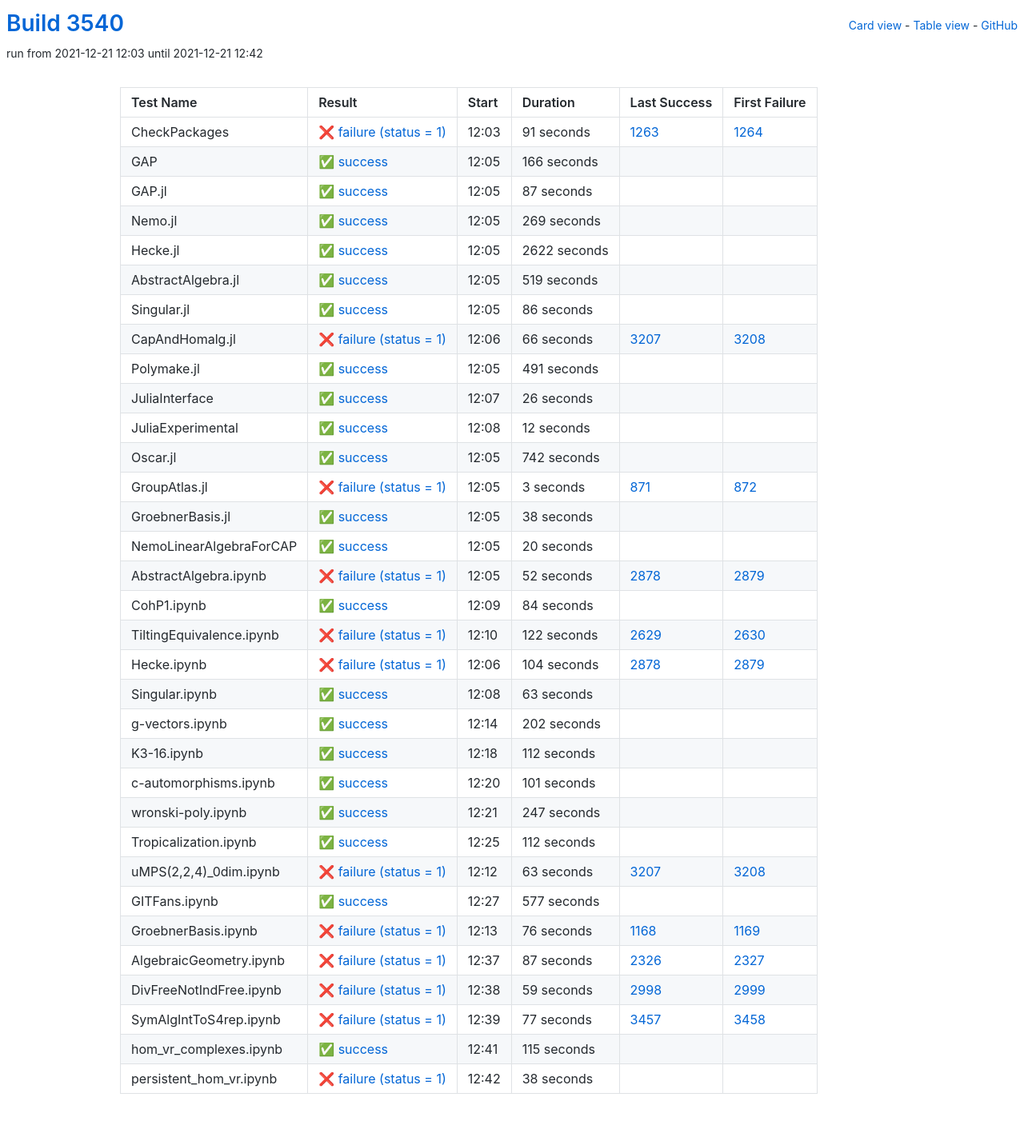
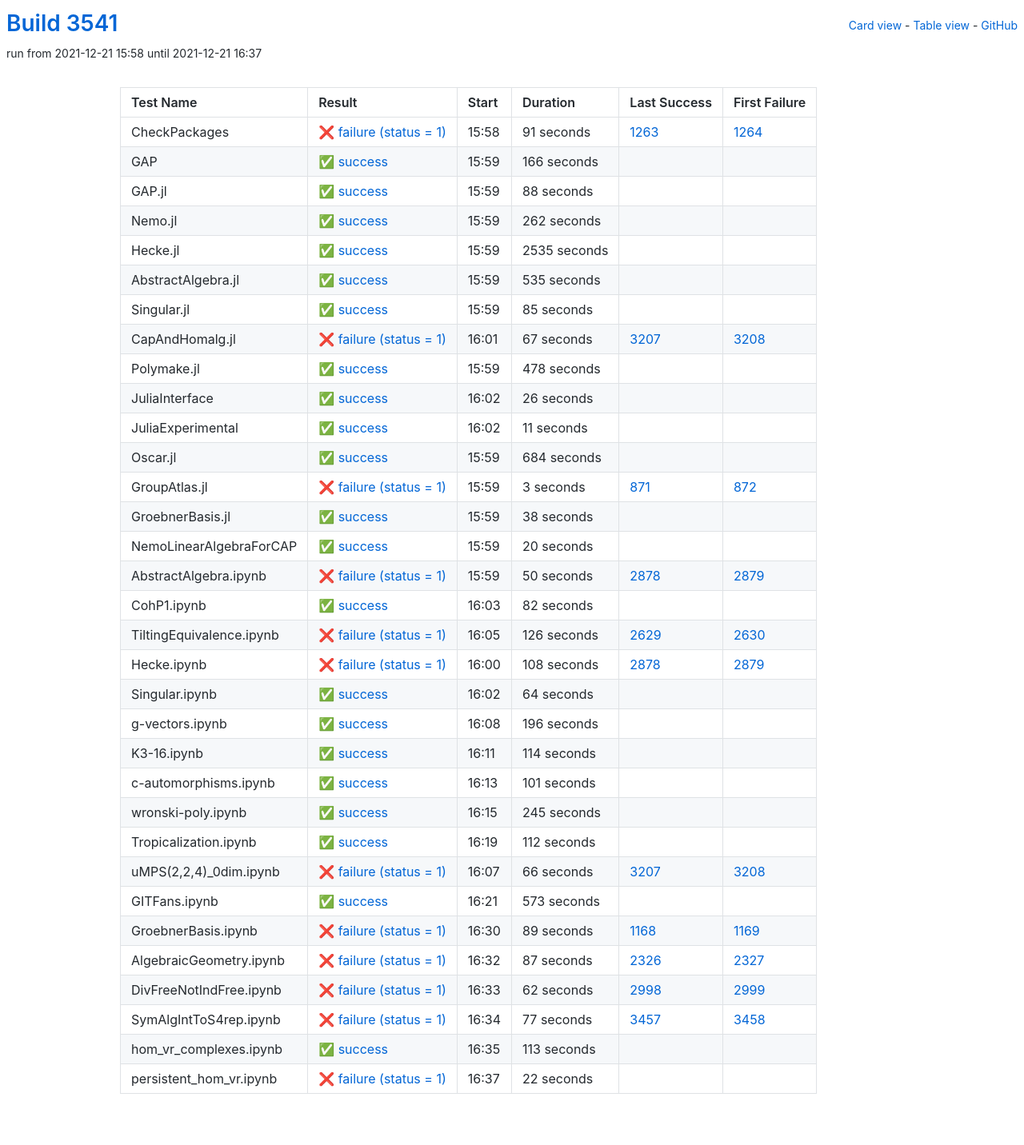
Before and after one commit to oscar-system/oscar-ci-status-stable, a Jekyll site: the page built from table.html, in a window 1280 px wide. Shown: the whole page at 80% size. Built offline with Jekyll 4.4.1, drawn with Linux system fonts in a browser that asks for light colours.

Commit message:
Build #3541

```diff
--- a/_data/ci.yml
+++ b/_data/ci.yml
@@ -1,6 +1,6 @@
 ---
-build: 3540
-build_url: https://oscarci.mathematik.uni-kl.de/job/oscar-stable/3540/
+build: 3541
+build_url: https://oscarci.mathematik.uni-kl.de/job/oscar-stable/3541/
 job: oscar-stable
 organization: oscar-system
 repo: oscar-ci-status-stable
@@ -8,8 +8,8 @@ repourl: https://github.com/oscar-system/oscar-ci-status-stable
 tests:
 - name: CheckPackages
   id: checkpackages
-  log: https://oscarci.mathematik.uni-kl.de/job/oscar-stable/3540/artifact/logs/build-3540/CheckPackages.log
-  start: 2021-12-21 12:03
+  log: https://oscarci.mathematik.uni-kl.de/job/oscar-stable/3541/artifact/logs/build-3541/CheckPackages.log
+  start: 2021-12-21 15:58
   success: false
   exitcode: 1
   status: failure
@@ -20,8 +20,8 @@ tests:
   first_failure_url: https://oscarci.mathematik.uni-kl.de/job/oscar-stable/1264/
 - name: GAP
   id: gap
-  log: https://oscarci.mathematik.uni-kl.de/job/oscar-stable/3540/artifact/logs/build-3540/GAP.log
-  start: 2021-12-21 12:05
+  log: https://oscarci.mathematik.uni-kl.de/job/oscar-stable/3541/artifact/logs/build-3541/GAP.log
+  start: 2021-12-21 15:59
   success: true
   exitcode: 0
   status: success
@@ -32,92 +32,92 @@ tests:
   first_failure_url:
 - name: GAP.jl
   id: gap-jl
-  log: https://oscarci.mathematik.uni-kl.de/job/oscar-stable/3540/artifact/logs/build-3540/GAP.jl.log
-  start: 2021-12-21 12:05
+  log: https://oscarci.mathematik.uni-kl.de/job/oscar-stable/3541/artifact/logs/build-3541/GAP.jl.log
+  start: 2021-12-21 15:59
   success: true
   exitcode: 0
   status: success
-  duration: 87
+  duration: 88
   last_success: false
   last_success_url:
   first_failure: false
   first_failure_url:
 - name: Nemo.jl
   id: nemo-jl
-  log: https://oscarci.mathematik.uni-kl.de/job/oscar-stable/3540/artifact/logs/build-3540/Nemo.jl.log
-  start: 2021-12-21 12:05
+  log: https://oscarci.mathematik.uni-kl.de/job/oscar-stable/3541/artifact/logs/build-3541/Nemo.jl.log
+  start: 2021-12-21 15:59
   success: true
   exitcode: 0
   status: success
-  duration: 269
+  duration: 262
   last_success: false
   last_success_url:
   first_failure: false
   first_failure_url:
 - name: Hecke.jl
   id: hecke-jl
-  log: https://oscarci.mathematik.uni-kl.de/job/oscar-stable/3540/artifact/logs/build-3540/Hecke.jl.log
-  start: 2021-12-21 12:05
+  log: https://oscarci.mathematik.uni-kl.de/job/oscar-stable/3541/artifact/logs/build-3541/Hecke.jl.log
+  start: 2021-12-21 15:59
   success: true
   exitcode: 0
   status: success
-  duration: 2622
+  duration: 2535
   last_success: false
   last_success_url:
   first_failure: false
   first_failure_url:
 - name: AbstractAlgebra.jl
   id: abstractalgebra-jl
-  log: https://oscarci.mathematik.uni-kl.de/job/oscar-stable/3540/artifact/logs/build-3540/AbstractAlgebra.jl.log
-  start: 2021-12-21 12:05
+  log: https://oscarci.mathematik.uni-kl.de/job/oscar-stable/3541/artifact/logs/build-3541/AbstractAlgebra.jl.log
+  start: 2021-12-21 15:59
   success: true
   exitcode: 0
   status: success
-  duration: 519
+  duration: 535
   last_success: false
   last_success_url:
   first_failure: false
   first_failure_url:
 - name: Singular.jl
   id: singular-jl
-  log: https://oscarci.mathematik.uni-kl.de/job/oscar-stable/3540/artifact/logs/build-3540/Singular.jl.log
-  start: 2021-12-21 12:05
+  log: https://oscarci.mathematik.uni-kl.de/job/oscar-stable/3541/artifact/logs/build-3541/Singular.jl.log
+  start: 2021-12-21 15:59
   success: true
   exitcode: 0
   status: success
-  duration: 86
+  duration: 85
   last_success: false
   last_success_url:
   first_failure: false
   first_failure_url:
 - name: CapAndHomalg.jl
   id: capandhomalg-jl
-  log: https://oscarci.mathematik.uni-kl.de/job/oscar-stable/3540/artifact/logs/build-3540/CapAndHomalg.jl.log
-  start: 2021-12-21 12:06
+  log: https://oscarci.mathematik.uni-kl.de/job/oscar-stable/3541/artifact/logs/build-3541/CapAndHomalg.jl.log
+  start: 2021-12-21 16:01
   success: false
   exitcode: 1
   status: failure
-  duration: 66
+  duration: 67
   last_success: 3207
   last_success_url: https://oscarci.mathematik.uni-kl.de/job/oscar-stable/3207/
   first_failure: 3208
   first_failure_url: https://oscarci.mathematik.uni-kl.de/job/oscar-stable/3208/
 - name: Polymake.jl
   id: polymake-jl
-  log: https://oscarci.mathematik.uni-kl.de/job/oscar-stable/3540/artifact/logs/build-3540/Polymake.jl.log
-  start: 2021-12-21 12:05
+  log: https://oscarci.mathematik.uni-kl.de/job/oscar-stable/3541/artifact/logs/build-3541/Polymake.jl.log
+  start: 2021-12-21 15:59
   success: true
   exitcode: 0
   status: success
-  duration: 491
+  duration: 478
   last_success: false
   last_success_url:
   first_failure: false
   first_failure_url:
 - name: JuliaInterface
   id: juliainterface
-  log: https://oscarci.mathematik.uni-kl.de/job/oscar-stable/3540/artifact/logs/build-3540/JuliaInterface.log
-  start: 2021-12-21 12:07
+  log: https://oscarci.mathematik.uni-kl.de/job/oscar-stable/3541/artifact/logs/build-3541/JuliaInterface.log
+  start: 2021-12-21 16:02
   success: true
   exitcode: 0
   status: success
@@ -128,32 +128,32 @@ tests:
   first_failure_url:
 - name: JuliaExperimental
   id: juliaexperimental
-  log: https://oscarci.mathematik.uni-kl.de/job/oscar-stable/3540/artifact/logs/build-3540/JuliaExperimental.log
-  start: 2021-12-21 12:08
+  log: https://oscarci.mathematik.uni-kl.de/job/oscar-stable/3541/artifact/logs/build-3541/JuliaExperimental.log
+  start: 2021-12-21 16:02
   success: true
   exitcode: 0
   status: success
-  duration: 12
+  duration: 11
   last_success: false
   last_success_url:
   first_failure: false
   first_failure_url:
 - name: Oscar.jl
   id: oscar-jl
-  log: https://oscarci.mathematik.uni-kl.de/job/oscar-stable/3540/artifact/logs/build-3540/Oscar.jl.log
-  start: 2021-12-21 12:05
+  log: https://oscarci.mathematik.uni-kl.de/job/oscar-stable/3541/artifact/logs/build-3541/Oscar.jl.log
+  start: 2021-12-21 15:59
   success: true
   exitcode: 0
   status: success
-  duration: 742
+  duration: 684
   last_success: false
   last_success_url:
   first_failure: false
   first_failure_url:
 - name: GroupAtlas.jl
   id: groupatlas-jl
-  log: https://oscarci.mathematik.uni-kl.de/job/oscar-stable/3540/artifact/logs/build-3540/GroupAtlas.jl.log
-  start: 2021-12-21 12:05
+  log: https://oscarci.mathematik.uni-kl.de/job/oscar-stable/3541/artifact/logs/build-3541/GroupAtlas.jl.log
+  start: 2021-12-21 15:59
   success: false
   exitcode: 1
   status: failure
@@ -164,8 +164,8 @@ tests:
   first_failure_url: https://oscarci.mathematik.uni-kl.de/job/oscar-stable/872/
 - name: GroebnerBasis.jl
   id: groebnerbasis-jl
-  log: https://oscarci.mathematik.uni-kl.de/job/oscar-stable/3540/artifact/logs/build-3540/GroebnerBasis.jl.log
-  start: 2021-12-21 12:05
+  log: https://oscarci.mathematik.uni-kl.de/job/oscar-stable/3541/artifact/logs/build-3541/GroebnerBasis.jl.log
+  start: 2021-12-21 15:59
   success: true
   exitcode: 0
   status: success
@@ -176,8 +176,8 @@ tests:
   first_failure_url:
 - name: NemoLinearAlgebraForCAP
   id: nemolinearalgebraforcap
-  log: https://oscarci.mathematik.uni-kl.de/job/oscar-stable/3540/artifact/logs/build-3540/NemoLinearAlgebraForCAP.log
-  start: 2021-12-21 12:05
+  log: https://oscarci.mathematik.uni-kl.de/job/oscar-stable/3541/artifact/logs/build-3541/NemoLinearAlgebraForCAP.log
+  start: 2021-12-21 15:59
   success: true
   exitcode: 0
   status: success
@@ -188,92 +188,92 @@ tests:
   first_failure_url:
 - name: AbstractAlgebra.ipynb
   id: abstractalgebra-ipynb
-  log: https://oscarci.mathematik.uni-kl.de/job/oscar-stable/3540/artifact/logs/build-3540/AbstractAlgebra.ipynb.log
-  start: 2021-12-21 12:05
+  log: https://oscarci.mathematik.uni-kl.de/job/oscar-stable/3541/artifact/logs/build-3541/AbstractAlgebra.ipynb.log
+  start: 2021-12-21 15:59
   success: false
   exitcode: 1
   status: failure
-  duration: 52
+  duration: 50
   last_success: 2878
   last_success_url: https://oscarci.mathematik.uni-kl.de/job/oscar-stable/2878/
   first_failure: 2879
   first_failure_url: https://oscarci.mathematik.uni-kl.de/job/oscar-stable/2879/
 - name: CohP1.ipynb
   id: cohp1-ipynb
-  log: https://oscarci.mathematik.uni-kl.de/job/oscar-stable/3540/artifact/logs/build-3540/CohP1.ipynb.log
-  start: 2021-12-21 12:09
+  log: https://oscarci.mathematik.uni-kl.de/job/oscar-stable/3541/artifact/logs/build-3541/CohP1.ipynb.log
+  start: 2021-12-21 16:03
   success: true
   exitcode: 0
   status: success
-  duration: 84
+  duration: 82
   last_success: false
   last_success_url:
   first_failure: false
   first_failure_url:
 - name: TiltingEquivalence.ipynb
   id: tiltingequivalence-ipynb
-  log: https://oscarci.mathematik.uni-kl.de/job/oscar-stable/3540/artifact/logs/build-3540/TiltingEquivalence.ipynb.log
-  start: 2021-12-21 12:10
+  log: https://oscarci.mathematik.uni-kl.de/job/oscar-stable/3541/artifact/logs/build-3541/TiltingEquivalence.ipynb.log
+  start: 2021-12-21 16:05
   success: false
   exitcode: 1
   status: failure
-  duration: 122
+  duration: 126
   last_success: 2629
   last_success_url: https://oscarci.mathematik.uni-kl.de/job/oscar-stable/2629/
   first_failure: 2630
   first_failure_url: https://oscarci.mathematik.uni-kl.de/job/oscar-stable/2630/
 - name: Hecke.ipynb
   id: hecke-ipynb
-  log: https://oscarci.mathematik.uni-kl.de/job/oscar-stable/3540/artifact/logs/build-3540/Hecke.ipynb.log
-  start: 2021-12-21 12:06
+  log: https://oscarci.mathematik.uni-kl.de/job/oscar-stable/3541/artifact/logs/build-3541/Hecke.ipynb.log
+  start: 2021-12-21 16:00
   success: false
   exitcode: 1
   status: failure
-  duration: 104
+  duration: 108
   last_success: 2878
   last_success_url: https://oscarci.mathematik.uni-kl.de/job/oscar-stable/2878/
   first_failure: 2879
   first_failure_url: https://oscarci.mathematik.uni-kl.de/job/oscar-stable/2879/
 - name: Singular.ipynb
   id: singular-ipynb
-  log: https://oscarci.mathematik.uni-kl.de/job/oscar-stable/3540/artifact/logs/build-3540/Singular.ipynb.log
-  start: 2021-12-21 12:08
+  log: https://oscarci.mathematik.uni-kl.de/job/oscar-stable/3541/artifact/logs/build-3541/Singular.ipynb.log
+  start: 2021-12-21 16:02
   success: true
   exitcode: 0
   status: success
-  duration: 63
+  duration: 64
   last_success: false
   last_success_url:
   first_failure: false
   first_failure_url:
 - name: g-vectors.ipynb
   id: g-vectors-ipynb
-  log: https://oscarci.mathematik.uni-kl.de/job/oscar-stable/3540/artifact/logs/build-3540/g-vectors.ipynb.log
-  start: 2021-12-21 12:14
+  log: https://oscarci.mathematik.uni-kl.de/job/oscar-stable/3541/artifact/logs/build-3541/g-vectors.ipynb.log
+  start: 2021-12-21 16:08
   success: true
   exitcode: 0
   status: success
-  duration: 202
+  duration: 196
   last_success: false
   last_success_url:
   first_failure: false
   first_failure_url:
 - name: K3-16.ipynb
   id: k3-16-ipynb
-  log: https://oscarci.mathematik.uni-kl.de/job/oscar-stable/3540/artifact/logs/build-3540/K3-16.ipynb.log
-  start: 2021-12-21 12:18
+  log: https://oscarci.mathematik.uni-kl.de/job/oscar-stable/3541/artifact/logs/build-3541/K3-16.ipynb.log
+  start: 2021-12-21 16:11
   success: true
   exitcode: 0
   status: success
-  duration: 112
+  duration: 114
   last_success: false
   last_success_url:
   first_failure: false
   first_failure_url:
 - name: c-automorphisms.ipynb
   id: c-automorphisms-ipynb
-  log: https://oscarci.mathematik.uni-kl.de/job/oscar-stable/3540/artifact/logs/build-3540/c-automorphisms.ipynb.log
-  start: 2021-12-21 12:20
+  log: https://oscarci.mathematik.uni-kl.de/job/oscar-stable/3541/artifact/logs/build-3541/c-automorphisms.ipynb.log
+  start: 2021-12-21 16:13
   success: true
   exitcode: 0
   status: success
@@ -284,20 +284,20 @@ tests:
   first_failure_url:
 - name: wronski-poly.ipynb
   id: wronski-poly-ipynb
-  log: https://oscarci.mathematik.uni-kl.de/job/oscar-stable/3540/artifact/logs/build-3540/wronski-poly.ipynb.log
-  start: 2021-12-21 12:21
+  log: https://oscarci.mathematik.uni-kl.de/job/oscar-stable/3541/artifact/logs/build-3541/wronski-poly.ipynb.log
+  start: 2021-12-21 16:15
   success: true
   exitcode: 0
   status: success
-  duration: 247
+  duration: 245
   last_success: false
   last_success_url:
   first_failure: false
   first_failure_url:
 - name: Tropicalization.ipynb
   id: tropicalization-ipynb
-  log: https://oscarci.mathematik.uni-kl.de/job/oscar-stable/3540/artifact/logs/build-3540/Tropicalization.ipynb.log
-  start: 2021-12-21 12:25
+  log: https://oscarci.mathematik.uni-kl.de/job/oscar-stable/3541/artifact/logs/build-3541/Tropicalization.ipynb.log
+  start: 2021-12-21 16:19
   success: true
   exitcode: 0
   status: success
@@ -308,44 +308,44 @@ tests:
   first_failure_url:
 - name: uMPS(2,2,4)_0dim.ipynb
   id: umps-2-2-4-0dim-ipynb
-  log: https://oscarci.mathematik.uni-kl.de/job/oscar-stable/3540/artifact/logs/build-3540/uMPS-2-2-4-_0dim.ipynb.log
-  start: 2021-12-21 12:12
+  log: https://oscarci.mathematik.uni-kl.de/job/oscar-stable/3541/artifact/logs/build-3541/uMPS-2-2-4-_0dim.ipynb.log
+  start: 2021-12-21 16:07
   success: false
   exitcode: 1
   status: failure
-  duration: 63
+  duration: 66
   last_success: 3207
   last_success_url: https://oscarci.mathematik.uni-kl.de/job/oscar-stable/3207/
   first_failure: 3208
   first_failure_url: https://oscarci.mathematik.uni-kl.de/job/oscar-stable/3208/
 - name: GITFans.ipynb
   id: gitfans-ipynb
-  log: https://oscarci.mathematik.uni-kl.de/job/oscar-stable/3540/artifact/logs/build-3540/GITFans.ipynb.log
-  start: 2021-12-21 12:27
+  log: https://oscarci.mathematik.uni-kl.de/job/oscar-stable/3541/artifact/logs/build-3541/GITFans.ipynb.log
+  start: 2021-12-21 16:21
   success: true
   exitcode: 0
   status: success
-  duration: 577
+  duration: 573
   last_success: false
   last_success_url:
   first_failure: false
   first_failure_url:
 - name: GroebnerBasis.ipynb
   id: groebnerbasis-ipynb
-  log: https://oscarci.mathematik.uni-kl.de/job/oscar-stable/3540/artifact/logs/build-3540/GroebnerBasis.ipynb.log
-  start: 2021-12-21 12:13
+  log: https://oscarci.mathematik.uni-kl.de/job/oscar-stable/3541/artifact/logs/build-3541/GroebnerBasis.ipynb.log
+  start: 2021-12-21 16:30
   success: false
   exitcode: 1
   status: failure
-  duration: 76
+  duration: 89
   last_success: 1168
   last_success_url: https://oscarci.mathematik.uni-kl.de/job/oscar-stable/1168/
   first_failure: 1169
   first_failure_url: https://oscarci.mathematik.uni-kl.de/job/oscar-stable/1169/
 - name: AlgebraicGeometry.ipynb
   id: algebraicgeometry-ipynb
-  log: https://oscarci.mathematik.uni-kl.de/job/oscar-stable/3540/artifact/logs/build-3540/AlgebraicGeometry.ipynb.log
-  start: 2021-12-21 12:37
+  log: https://oscarci.mathematik.uni-kl.de/job/oscar-stable/3541/artifact/logs/build-3541/AlgebraicGeometry.ipynb.log
+  start: 2021-12-21 16:32
   success: false
   exitcode: 1
   status: failure
@@ -356,20 +356,20 @@ tests:
   first_failure_url: https://oscarci.mathematik.uni-kl.de/job/oscar-stable/2327/
 - name: DivFreeNotIndFree.ipynb
   id: divfreenotindfree-ipynb
-  log: https://oscarci.mathematik.uni-kl.de/job/oscar-stable/3540/artifact/logs/build-3540/DivFreeNotIndFree.ipynb.log
-  start: 2021-12-21 12:38
+  log: https://oscarci.mathematik.uni-kl.de/job/oscar-stable/3541/artifact/logs/build-3541/DivFreeNotIndFree.ipynb.log
+  start: 2021-12-21 16:33
   success: false
   exitcode: 1
   status: failure
-  duration: 59
+  duration: 62
   last_success: 2998
   last_success_url: https://oscarci.mathematik.uni-kl.de/job/oscar-stable/2998/
   first_failure: 2999
   first_failure_url: https://oscarci.mathematik.uni-kl.de/job/oscar-stable/2999/
 - name: SymAlgIntToS4rep.ipynb
   id: symalginttos4rep-ipynb
-  log: https://oscarci.mathematik.uni-kl.de/job/oscar-stable/3540/artifact/logs/build-3540/SymAlgIntToS4rep.ipynb.log
-  start: 2021-12-21 12:39
+  log: https://oscarci.mathematik.uni-kl.de/job/oscar-stable/3541/artifact/logs/build-3541/SymAlgIntToS4rep.ipynb.log
+  start: 2021-12-21 16:34
   success: false
   exitcode: 1
   status: failure
@@ -380,24 +380,24 @@ tests:
   first_failure_url: https://oscarci.mathematik.uni-kl.de/job/oscar-stable/3458/
 - name: hom_vr_complexes.ipynb
   id: hom-vr-complexes-ipynb
-  log: https://oscarci.mathematik.uni-kl.de/job/oscar-stable/3540/artifact/logs/build-3540/hom_vr_complexes.ipynb.log
-  start: 2021-12-21 12:41
+  log: https://oscarci.mathematik.uni-kl.de/job/oscar-stable/3541/artifact/logs/build-3541/hom_vr_complexes.ipynb.log
+  start: 2021-12-21 16:35
   success: true
   exitcode: 0
   status: success
-  duration: 115
+  duration: 113
   last_success: false
   last_success_url:
   first_failure: false
   first_failure_url:
 - name: persistent_hom_vr.ipynb
   id: persistent-hom-vr-ipynb
-  log: https://oscarci.mathematik.uni-kl.de/job/oscar-stable/3540/artifact/logs/build-3540/persistent_hom_vr.ipynb.log
-  start: 2021-12-21 12:42
+  log: https://oscarci.mathematik.uni-kl.de/job/oscar-stable/3541/artifact/logs/build-3541/persistent_hom_vr.ipynb.log
+  start: 2021-12-21 16:37
   success: false
   exitcode: 1
   status: failure
-  duration: 38
+  duration: 22
   last_success: false
   last_success_url:
   first_failure: false
```
Also changed, not shown: README.md.
